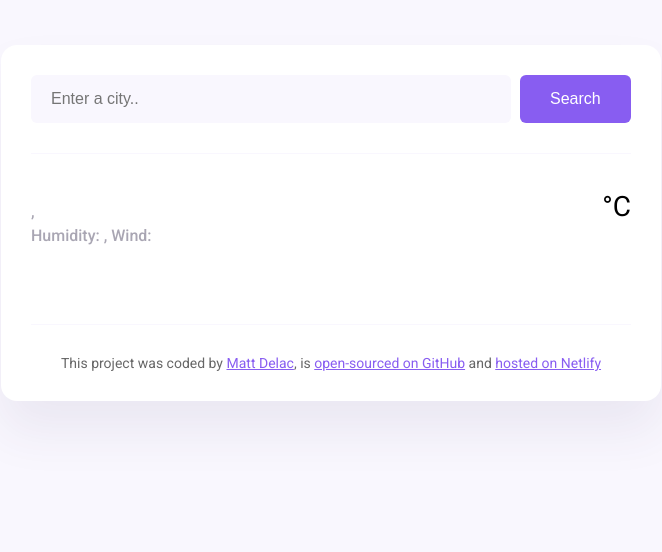
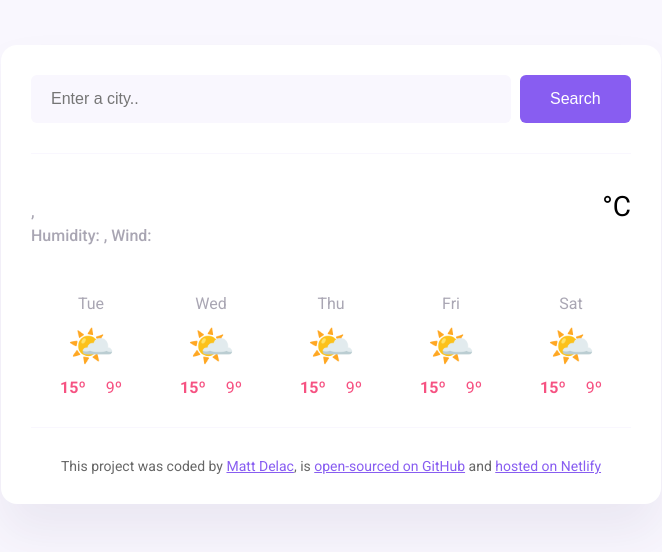
Before and after one commit to Habba101/vanilla-weather-forecast, a plain HTML site: page index.html in a window 1280 px wide. Shown: the whole page, without its empty margins (309-971 px from the left). Drawn offline with nearby package versions, Linux system fonts and the light colour scheme; no server answers.

Commit message:
Injected the forecast Html from JavaScript

```diff
--- a/index.css
+++ b/index.css
@@ -101,10 +101,8 @@ main {
 }
 
 .weather-forecast-icon {
-  width: 88px;
-  height: 88px;
-  display: block;
-  margin: 0 auto;
+  font-size: 38px;
+  text-align: center;
 }
 .weather-forecast-temperatures {
   text-align: center;
--- a/index.js
+++ b/index.js
@@ -40,7 +40,7 @@ function formatDate(date) {
 }
 
 function searchCity(city) {
-  let apiKey = "d0e50fa0aabd593o0b84ed0t8acf23ad";
+  let apiKey = "b2a5adcct04b33178913oc335f405433";
   let apiUrl = `https://api.shecodes.io/weather/v1/current?query=${city}&key=${apiKey}`;
   axios.get(apiUrl).then(refreshWeather);
 }
@@ -52,7 +52,33 @@ function handleSearchSubmit(event) {
   searchCity(searchInput.value);
 }
 
+function displayForecast() {
+  let days = ["Tue", "Wed", "Thu", "Fri", "Sat"];
+  let forecastHtml = "";
+
+  days.forEach(function (day) {
+    forecastHtml =
+      forecastHtml +
+      `
+      <div class="weather-forecast-day">
+        <div class="weather-forecast-date">${day}</div>
+        <div class="weather-forecast-icon">🌤️</div>
+        <div class="weather-forecast-temperatures">
+          <div class="weather-forecast-temperature">
+            <strong>15º</strong>
+          </div>
+          <div class="weather-forecast-temperature">9º</div>
+        </div>
+      </div>
+    `;
+  });
+
+  let forecastElement = document.querySelector("#forecast");
+  forecastElement.innerHTML = forecastHtml;
+}
+
 let searchFormElement = document.querySelector("#search-form");
 searchFormElement.addEventListener("submit", handleSearchSubmit);
 
 searchCity("Paris");
+displayForecast();
```
